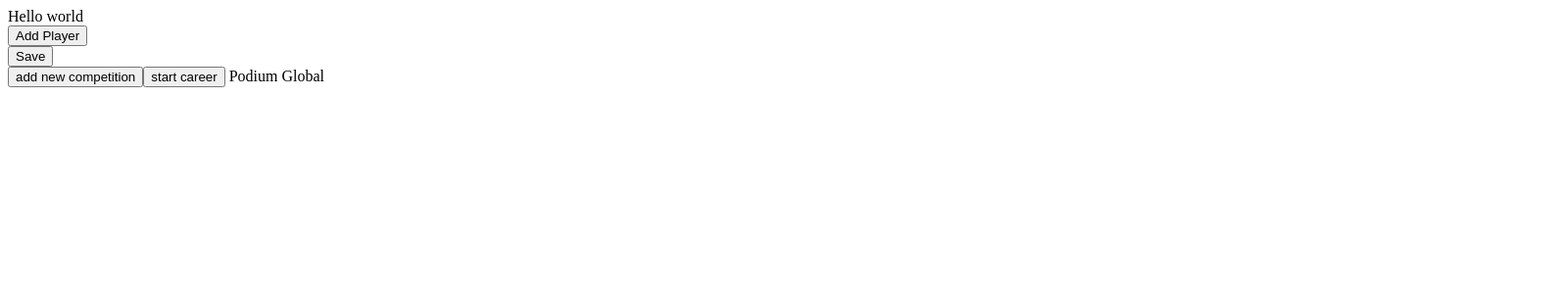
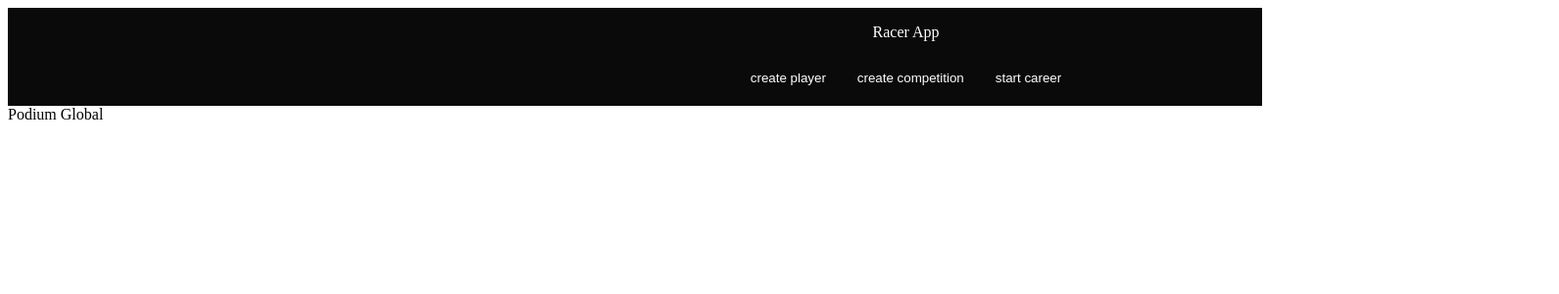
Before and after one commit to Larry-Larios01/larryio-front, a Vue app in the folder racer-front/: page / in a window 1280 px wide. Shown: the top 300 px of the page at 98% size, 1591 px wide, since content can reach past the window. Built offline with nearby package versions, Linux system fonts and the light colour scheme.

Commit message:
adding the header and put the content in diferent parts

```diff
--- a/racer-front/src/App.vue
+++ b/racer-front/src/App.vue
@@ -22,6 +22,8 @@ export default defineComponent({
 
     const results = ref<Results[]>([]);
     const isVisiblecompetitionRegistration = ref(false);
+    const isVisibleRegisterplayer = ref(false);
+    const isVisiblestartCompetition = ref(false);
     const startCareer = ref(false);
     function register(competion: CompetitionT) {
       currentCompetition.value = competion
@@ -35,12 +37,32 @@ export default defineComponent({
     }
 
     function registerPlayer(players: Player[]){
-      playersRegistered.value = players
+      playersRegistered.value = players;
+      isVisibleRegisterplayer.value= false;
+      isVisiblecompetitionRegistration.value = true;
     }
 
     function createNewCompettiionregistration(){
-      isVisiblecompetitionRegistration.value = true
+      isVisiblecompetitionRegistration.value = true;
     }
+
+    function showCreateplayer(){
+      isVisibleRegisterplayer.value = true;
+      isVisiblecompetitionRegistration.value = false;
+      isVisiblestartCompetition.value = false
+    }
+
+    function showCreatecompetition(){
+      isVisibleRegisterplayer.value = false;
+      isVisiblecompetitionRegistration.value = true;
+      isVisiblestartCompetition.value = false
+    }
+    function showStartcompetition(){
+      isVisibleRegisterplayer.value = false;
+      isVisiblecompetitionRegistration.value = false;
+      isVisiblestartCompetition.value = true
+    }
+
 
 
     function podiumFinal(podium: Results[]) {
@@ -83,31 +105,45 @@ export default defineComponent({
       startCareer,
       startCareerbtn,
       podiumFinal,
-      podiumPlayers
+      podiumPlayers,
+      isVisibleRegisterplayer,
+      isVisiblestartCompetition,
+      showCreateplayer,
+      showCreatecompetition,
+      showStartcompetition
     }
   }
 })
 </script>
 
 <template>
+<div class="principal">
   <header>
+      <div class="top-of-header">
+        <p>Racer App</p>
+      </div>
+      <div class="bottom-of-header">
+        <button v-on:click="showCreateplayer">create player</button>
+        <button v-on:click="showCreatecompetition">create competition</button>
+        <button v-on:click="showStartcompetition">start career </button>
+      </div>
   </header>
 
   <main>
-    <div>Hello {{ hello }}</div>
-
-    <PlayerRegistration v-on:registered="registerPlayer"> </PlayerRegistration>
 
 
-    <button v-on:click="createNewCompettiionregistration">add new competition</button>
+    <PlayerRegistration v-on:registered="registerPlayer" v-if="isVisibleRegisterplayer"> </PlayerRegistration>
+
+
+
     <CompetitionRegistration v-if="isVisiblecompetitionRegistration " v-on:register="register" v-bind:players="playersRegistered"  >
     </CompetitionRegistration>
 
 
-    <button v-on:click="startCareerbtn">start career</button>
+
 
     <div v-for="current in listCompetition">
-      <Competition v-if="startCareer" v-bind:laps-count="current.lapsCount"
+      <Competition v-if="isVisiblestartCompetition" v-bind:laps-count="current.lapsCount"
       v-bind:players="current.players" v-on:podiumFinal="podiumFinal"></Competition>
     </div>
     Podium Global
@@ -122,6 +158,62 @@ export default defineComponent({
 
    </div>
   </main>
+
+
+</div>
+
 </template>
 
-<style scoped></style>
+<style scoped>
+.principal{
+  height: 100vh;
+  width: 100vw;
+  display: grid;
+  grid-template-rows: 100px 1fr 194px;
+  grid-template-columns: 1fr 270px  ;
+}
+header{
+  display: grid;
+  grid-row-start: 1;
+  grid-row-end: 1;
+  grid-column-start: 1;
+  grid-column-end: 3;
+  grid-template-rows: 40px 60px;
+  grid-template-columns: 250px 1333px;
+  background-color: #0A0A0A;
+  color: #FFFFFF;
+
+}
+.top-of-header{
+  grid-row-start: 1;
+  grid-column-start: 2;
+  display: flex;
+  justify-content: center;
+}
+.bottom-of-header {
+display: flex;
+align-items: flex-end;
+justify-content: center;
+font-size: 15px;
+margin: 20px;
+grid-row-start: 2;
+grid-column-start: 2;
+}
+
+
+.bottom-of-header button{
+  text-decoration: none;
+  margin: 0 10px;
+  color: #FFFFFF;
+  border: 0;
+  background-color: #0A0A0A;
+}
+
+.bottom-of-header button:hover {
+      background-color: #0056b3;
+      color: #ffdd00;
+      transform: scale(1.1);
+    }
+
+
+</style>
--- a/racer-front/src/components/PlayerRegistration.vue
+++ b/racer-front/src/components/PlayerRegistration.vue
@@ -22,6 +22,7 @@ export default defineComponent({
         }
 
         function save(){
+            alert("the players have been registered succesfully")
             const payload = toRaw(players.value)
             ctx.emit("registered", payload)
 
@@ -38,16 +39,39 @@ export default defineComponent({
 
 
 <template>
+
+
     <form v-on:submit.prevent="save">
         <div>
+            <h3>Add new players</h3>
             <div v-for="(player, index) in players" v-bind:key="index">
                 <label>Player {{ index + 1 }}
                     <input type="text" v-model="player.name">
                 </label>
             </div>
             <button type="button" v-on:click="addPlayer">Add Player</button>
+            <button type="submit">Save</button>
         </div>
-        <button type="submit">Save</button>
+
     </form>
 
 </template>
+
+<style scoped>
+
+form{
+        display: flex;
+        justify-content: center;
+        align-items: center;
+      max-width: 400px;
+      margin: 20px auto;
+      padding: 20px;
+      border: 1px solid #ddd;
+      border-radius: 10px;
+      background-color: #f9f9f9;
+      box-shadow: 0 4px 8px rgba(0, 0, 0, 0.1);
+
+}
+
+
+</style>
```
